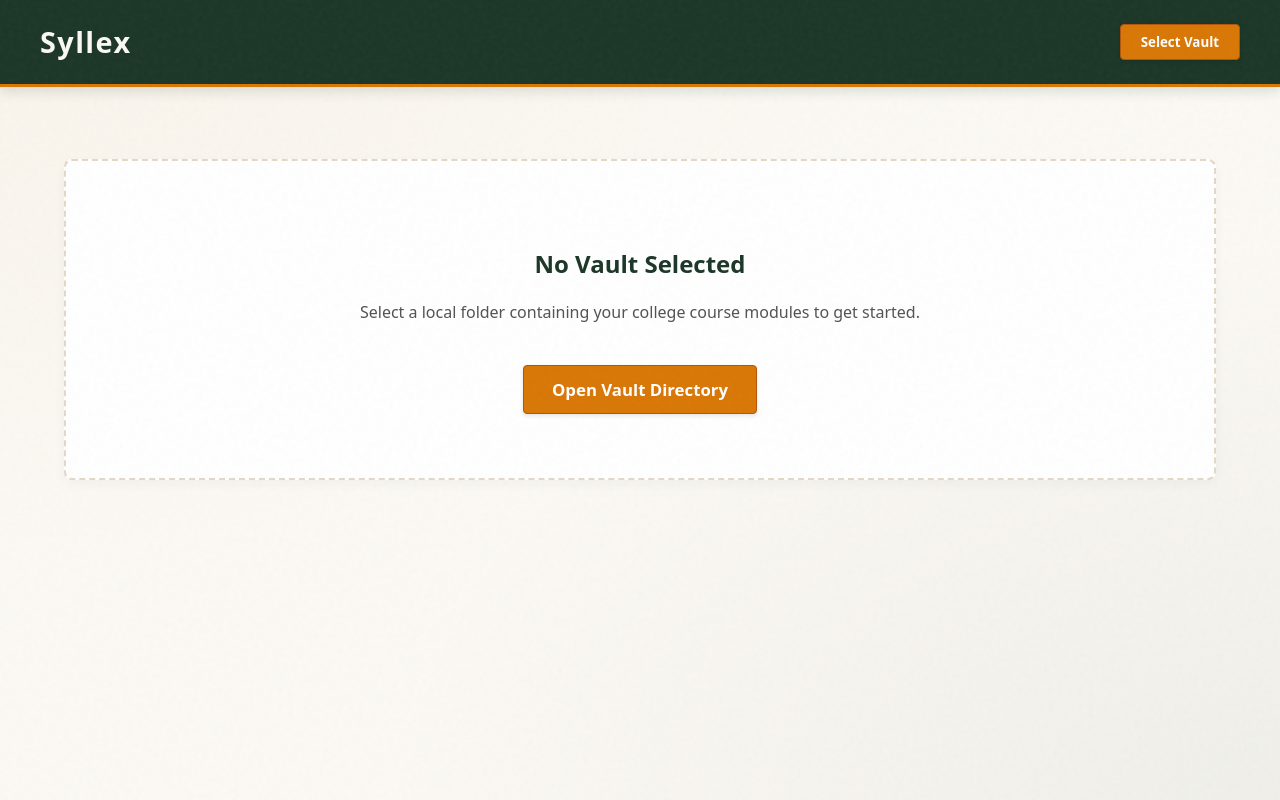
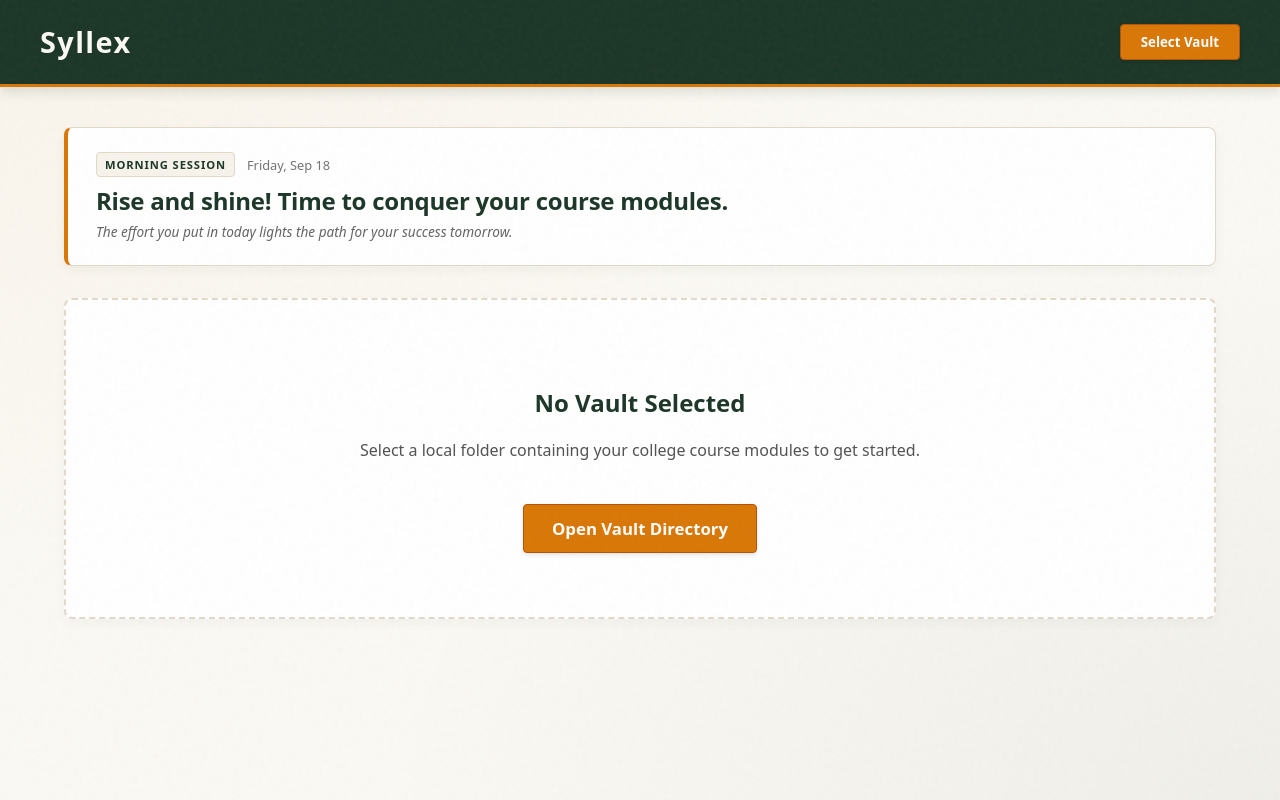
Before and after one commit to aarndv/syllex, a React (Vite) app: page / in a window 1280 px wide. Built offline with nearby package versions, Linux system fonts and the light colour scheme.

Commit message:
feat: add dashboard header with time-of-day greetings and motivational subtext

```diff
--- a/src/App.tsx
+++ b/src/App.tsx
@@ -1,9 +1,10 @@
-import { useState, useEffect } from "react";
+import { useState, useEffect, useMemo } from "react";
 import { open } from "@tauri-apps/plugin-dialog";
 import { invoke } from "@tauri-apps/api/core";
 import { VaultScanResult, VaultNode } from "./types/vault";
 import { FileTree } from "./components/FileTree";
 import { PdfViewer } from "./components/PdfViewer";
+import { DashboardHeader } from "./components/DashboardHeader";
 import "./App.css";
 
 const VAULT_STORAGE_KEY = "syllex_selected_vault_path";
@@ -142,6 +143,26 @@ function App() {
     }
   }
 
+  const vaultStats = useMemo(() => {
+    if (!scanResult) return { courses: 0, files: 0 };
+    let courses = 0;
+    let files = 0;
+
+    function traverse(nodes: VaultNode[], isRootLevel: boolean) {
+      for (const node of nodes) {
+        if (node.node_type === "Folder") {
+          if (isRootLevel) courses++;
+          traverse(node.children, false);
+        } else {
+          files++;
+        }
+      }
+    }
+
+    traverse(scanResult.root_nodes, true);
+    return { courses, files };
+  }, [scanResult]);
+
   return (
     <div className="app-layout">
       {activeNode && vaultPath && scanResult && (
@@ -225,6 +246,8 @@ function App() {
         )}
 
         {!vaultPath && !loading && (
+          <>
+            <DashboardHeader />
             <div className="empty-state">
               <h2>No Vault Selected</h2>
               <p>Select a local folder containing your college course modules to get started.</p>
@@ -232,6 +255,7 @@ function App() {
                 Open Vault Directory
               </button>
             </div>
+          </>
         )}
 
         {loading && (
@@ -242,6 +266,10 @@ function App() {
 
         {scanResult && !loading && (
           <div className="vault-view">
+            <DashboardHeader
+              courseCount={vaultStats.courses}
+              fileCount={vaultStats.files}
+            />
             {scanResult.root_nodes.length === 0 ? (
               <div className="empty-state">
                 <p>No files or folders found in this vault.</p>
--- /dev/null
+++ b/src/components/DashboardHeader.css
@@ -0,0 +1,137 @@
+.dashboard-header-card {
+  background-color: #ffffff;
+  border: 1px solid #e2d9c8;
+  border-left: 4px solid #d97706;
+  border-radius: 8px;
+  padding: 1.5rem 1.75rem;
+  margin-bottom: 1.75rem;
+  box-shadow: 0 4px 12px rgba(27, 54, 39, 0.05);
+  display: flex;
+  justify-content: space-between;
+  align-items: center;
+  gap: 1.5rem;
+  flex-wrap: wrap;
+  transition: all 0.2s ease;
+}
+
+.dashboard-header-main {
+  flex: 1;
+  min-width: 260px;
+}
+
+.dashboard-badge-row {
+  display: flex;
+  align-items: center;
+  gap: 0.75rem;
+  margin-bottom: 0.5rem;
+}
+
+.dashboard-time-badge {
+  font-size: 0.7rem;
+  font-weight: 700;
+  text-transform: uppercase;
+  letter-spacing: 0.08em;
+  background-color: #f7f3eb;
+  color: #1b3627;
+  border: 1px solid #e2d9c8;
+  padding: 0.15rem 0.5rem;
+  border-radius: 4px;
+}
+
+.dashboard-date-text {
+  font-size: 0.8rem;
+  color: #737373;
+  font-weight: 500;
+}
+
+.dashboard-greeting-title {
+  margin: 0 0 0.35rem 0;
+  font-size: 1.5rem;
+  font-weight: 700;
+  color: #1b3627;
+  letter-spacing: -0.01em;
+  line-height: 1.3;
+}
+
+.dashboard-motivational-subtitle {
+  margin: 0;
+  font-size: 0.85rem;
+  color: #525252;
+  font-style: italic;
+  line-height: 1.4;
+  opacity: 0.9;
+}
+
+.dashboard-stats-strip {
+  display: flex;
+  align-items: center;
+  gap: 1.25rem;
+  background-color: #fcfaf7;
+  border: 1px solid #efeae1;
+  padding: 0.75rem 1.25rem;
+  border-radius: 6px;
+}
+
+.stat-item {
+  display: flex;
+  flex-direction: column;
+  align-items: center;
+  min-width: 60px;
+}
+
+.stat-value {
+  font-size: 1.35rem;
+  font-weight: 700;
+  color: #d97706;
+  line-height: 1.1;
+}
+
+.stat-label {
+  font-size: 0.7rem;
+  font-weight: 600;
+  text-transform: uppercase;
+  letter-spacing: 0.05em;
+  color: #737373;
+  margin-top: 0.2rem;
+}
+
+/* Dark mode styles */
+@media (prefers-color-scheme: dark) {
+  .dashboard-header-card {
+    background-color: #142a1d;
+    border-color: #264a34;
+    border-left-color: #d97706;
+    box-shadow: 0 4px 12px rgba(0, 0, 0, 0.2);
+  }
+
+  .dashboard-time-badge {
+    background-color: #1b3627;
+    color: #fbf9f4;
+    border-color: #264a34;
+  }
+
+  .dashboard-date-text {
+    color: #a3a3a3;
+  }
+
+  .dashboard-greeting-title {
+    color: #fbf9f4;
+  }
+
+  .dashboard-motivational-subtitle {
+    color: #cbd5e1;
+  }
+
+  .dashboard-stats-strip {
+    background-color: #1b3627;
+    border-color: #264a34;
+  }
+
+  .stat-value {
+    color: #f59e0b;
+  }
+
+  .stat-label {
+    color: #a3a3a3;
+  }
+}
--- /dev/null
+++ b/src/components/DashboardHeader.tsx
@@ -0,0 +1,143 @@
+import React, { useMemo } from "react";
+import "./DashboardHeader.css";
+
+interface DashboardHeaderProps {
+  courseCount?: number;
+  fileCount?: number;
+}
+
+const MORNING_GREETINGS = [
+  "Good morning! Ready for a productive study session?",
+  "Rise and shine! Time to conquer your course modules.",
+  "Top of the morning! Let's make today count.",
+  "Good morning! A fresh start and a clear mind for learning.",
+  "Early bird gets the grade! Welcome back to your workspace.",
+  "Good morning! Grab your tea or coffee and let's dive in.",
+];
+
+const AFTERNOON_GREETINGS = [
+  "Good afternoon! Hope your day of learning is going smoothly.",
+  "Welcome back! Ready for an engaging afternoon study block?",
+  "Good afternoon! Keep up the great study momentum.",
+  "Afternoon greetings! Time to make steady progress on your modules.",
+  "Good afternoon! Stay focused and finish today strong.",
+  "Halfway through the day! Happy studying and welcome back.",
+];
+
+const EVENING_GREETINGS = [
+  "Good evening! Time to settle in for focused reading.",
+  "Welcome back this evening! Ready to review your key subjects?",
+  "Good evening! Excellent effort putting in work tonight.",
+  "Evening greetings! Wrapping up another solid day of learning.",
+  "Good evening! Step by step, page by page—you've got this.",
+  "Good evening! Let's solidify today's course concepts.",
+];
+
+const NIGHT_GREETINGS = [
+  "Burning the midnight oil? Welcome back, night owl!",
+  "Late night study session! Keep up the dedication, but rest well soon.",
+  "Working hard into the night! Good luck with your late review.",
+  "Quiet night, focused mind. Welcome back to your study vault.",
+  "Good night! Deep work flows best in the quiet of the night.",
+  "Nighttime dedication! Every slide and page gets you closer to your goal.",
+];
+
+const MOTIVATIONAL_SENTENCES = [
+  "Small daily efforts compound into extraordinary mastery over time.",
+  "Focus on progress, not perfection; every page read is a victory.",
+  "Consistency is the secret bridge between ambition and achievement.",
+  "Knowledge builds quiet confidence that lasts a lifetime.",
+  "Your future self will thank you for the focus you invest today.",
+  "Curiosity fuels understanding—keep asking questions as you read.",
+  "Great scholars are simply dedicated learners who refused to give up.",
+  "One concept at a time, you are constructing your foundation.",
+  "The effort you put in today lights the path for your success tomorrow.",
+  "Deep focus transforms complex topics into familiar knowledge.",
+];
+
+function getTimeOfDay(hour: number): "morning" | "afternoon" | "evening" | "night" {
+  if (hour >= 5 && hour < 12) return "morning";
+  if (hour >= 12 && hour < 17) return "afternoon";
+  if (hour >= 17 && hour < 21) return "evening";
+  return "night";
+}
+
+function getRandomItem<T>(items: T[]): T {
+  return items[Math.floor(Math.random() * items.length)];
+}
+
+export const DashboardHeader: React.FC<DashboardHeaderProps> = ({ courseCount, fileCount }) => {
+  const { greeting, motivationalSentence, formattedDate, timeLabel } = useMemo(() => {
+    const now = new Date();
+    const hour = now.getHours();
+    const timeOfDay = getTimeOfDay(hour);
+
+    let greetingsList: string[];
+    switch (timeOfDay) {
+      case "morning":
+        greetingsList = MORNING_GREETINGS;
+        break;
+      case "afternoon":
+        greetingsList = AFTERNOON_GREETINGS;
+        break;
+      case "evening":
+        greetingsList = EVENING_GREETINGS;
+        break;
+      case "night":
+        greetingsList = NIGHT_GREETINGS;
+        break;
+    }
+
+    const greetingStr = getRandomItem(greetingsList);
+    const mottoStr = getRandomItem(MOTIVATIONAL_SENTENCES);
+
+    const dateOptions: Intl.DateTimeFormatOptions = {
+      weekday: "long",
+      month: "short",
+      day: "numeric",
+    };
+    const dateStr = now.toLocaleDateString(undefined, dateOptions);
+
+    let periodLabel = "Morning";
+    if (timeOfDay === "afternoon") periodLabel = "Afternoon";
+    if (timeOfDay === "evening") periodLabel = "Evening";
+    if (timeOfDay === "night") periodLabel = "Night";
+
+    return {
+      greeting: greetingStr,
+      motivationalSentence: mottoStr,
+      formattedDate: dateStr,
+      timeLabel: periodLabel,
+    };
+  }, []);
+
+  return (
+    <div className="dashboard-header-card">
+      <div className="dashboard-header-main">
+        <div className="dashboard-badge-row">
+          <span className="dashboard-time-badge">{timeLabel} Session</span>
+          <span className="dashboard-date-text">{formattedDate}</span>
+        </div>
+        <h2 className="dashboard-greeting-title">{greeting}</h2>
+        <p className="dashboard-motivational-subtitle">{motivationalSentence}</p>
+      </div>
+
+      {(courseCount !== undefined || fileCount !== undefined) && (
+        <div className="dashboard-stats-strip">
+          {courseCount !== undefined && (
+            <div className="stat-item">
+              <span className="stat-value">{courseCount}</span>
+              <span className="stat-label">{courseCount === 1 ? "Course" : "Courses"}</span>
+            </div>
+          )}
+          {fileCount !== undefined && (
+            <div className="stat-item">
+              <span className="stat-value">{fileCount}</span>
+              <span className="stat-label">{fileCount === 1 ? "Module" : "Modules"}</span>
+            </div>
+          )}
+        </div>
+      )}
+    </div>
+  );
+};
```
Lines whose indentation alone changed are shown as unchanged.
